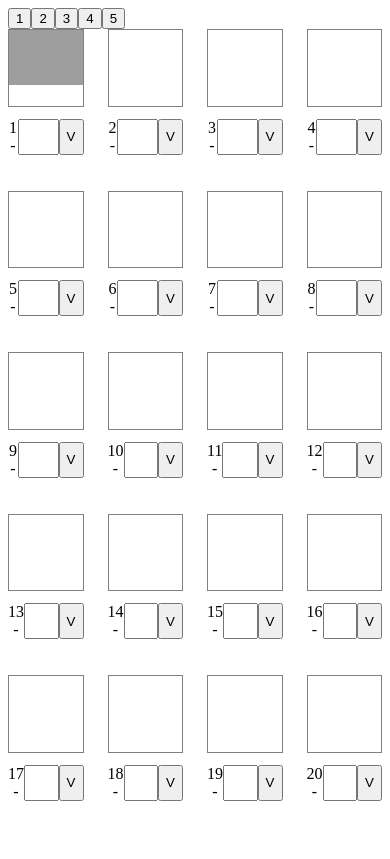
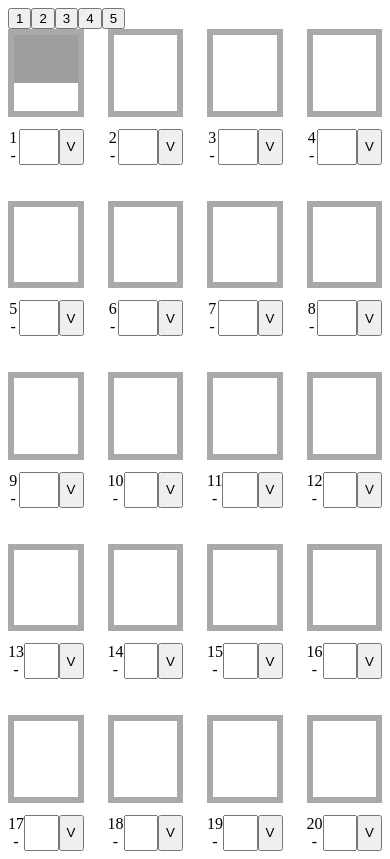
Before and after one commit to Tobertet/ToberQuizz, a Vue app: page / in a window 390 px wide. Built offline with nearby package versions, Linux system fonts and the light colour scheme.

Commit message:
extract Question component

```diff
--- a/src/App.vue
+++ b/src/App.vue
@@ -9,35 +9,29 @@
         {{ index + 1 }}
       </button>
     </div>
-
     <div
       id="questions-table"
       v-bind:style="{ 'grid-template-columns': tableColumns }"
     >
-      <div
-        class="question"
+      <Question
         v-for="(question, index) in questions"
         v-bind:key="index"
+        v-bind:question="question"
+        v-bind:index="index"
       >
-        <div class="image">
-          <img v-bind:src="question.imageUri" />
-        </div>
-        <div class="input">
-          <label>{{ index + 1 }} - </label><input />
-          <button v-on:click="checkAnswer('', index)">V</button>
-        </div>
-      </div>
+      </Question>
     </div>
   </div>
 </template>
 
 <script lang="ts">
 import { defineComponent } from "vue";
+import Question from "./components/Question.vue";
 import { questions } from "./questions";
-import JSEncrypt from "jsencrypt";
 
 export default defineComponent({
   name: "App",
+  components: { Question },
   data: () => {
     return {
       questions,
@@ -59,36 +53,8 @@ export default defineComponent({
   row-gap: 36px;
   width: 80%;
   margin: auto;
-}
-
-@media (max-width: 500px) {
-  #questions-table {
+  @media (max-width: 500px) {
     width: 100%;
   }
 }
-
-.question {
-  max-width: 100%;
-  text-align: center;
-}
-.question > .image {
-  max-width: 100%;
-  height: 0;
-  padding-bottom: 100%;
-  border: 1px solid gray;
-}
-
-.question img {
-  max-width: 100%;
-}
-
-.question > .input {
-  margin-top: 12px;
-  display: flex;
-  justify-content: space-between;
-}
-
-.input input {
-  width: 75%;
-}
 </style>
--- /dev/null
+++ b/src/components/Question.vue
@@ -0,0 +1,87 @@
+<template>
+  <div class="question">
+    <div class="image-container" v-bind:class="status">
+      <img v-bind:src="question.imageUri" />
+    </div>
+    <div class="input-container">
+      <label>{{ index + 1 }} - </label><input v-model="answer" />
+      <button @click="checkAnswer">V</button>
+    </div>
+  </div>
+</template>
+
+<script lang="ts">
+import { Encryption } from "@/encryption";
+import { defineComponent, PropType } from "vue";
+
+type Question = {
+  solutions: string[];
+  imageUri: string;
+};
+
+enum Status {
+  Error = "error",
+  Clean = "clean",
+  Valid = "valid",
+}
+
+export default defineComponent({
+  name: "Question",
+  data: () => {
+    return {
+      answer: "",
+      status: Status.Clean,
+    };
+  },
+  props: {
+    question: {
+      type: Object as PropType<Question>,
+    },
+    index: Number,
+  },
+  methods: {
+    checkAnswer: function () {
+      const asd = !!this.question?.solutions.find(
+        (solution) => solution === Encryption.encrypt(this.answer)
+      );
+      this.status = asd ? Status.Valid : Status.Error;
+      console.log(asd);
+      return asd;
+    },
+  },
+});
+</script>
+
+<!-- Add "scoped" attribute to limit CSS to this component only -->
+<style scoped lang="scss">
+.question {
+  max-width: 100%;
+  text-align: center;
+  > .image-container {
+    max-width: 100%;
+    height: 0;
+    padding-bottom: 100%;
+    border: 6px solid darkgray;
+    &.valid {
+      border-color: green;
+    }
+    &.error {
+      border-color: red;
+    }
+    img {
+      max-width: 100%;
+    }
+  }
+  > .input-container {
+    margin-top: 12px;
+    display: flex;
+    justify-content: space-between;
+    input {
+      width: 75%;
+      @media (max-width: 500px) {
+        width: 70%;
+      }
+    }
+  }
+}
+</style>
```
